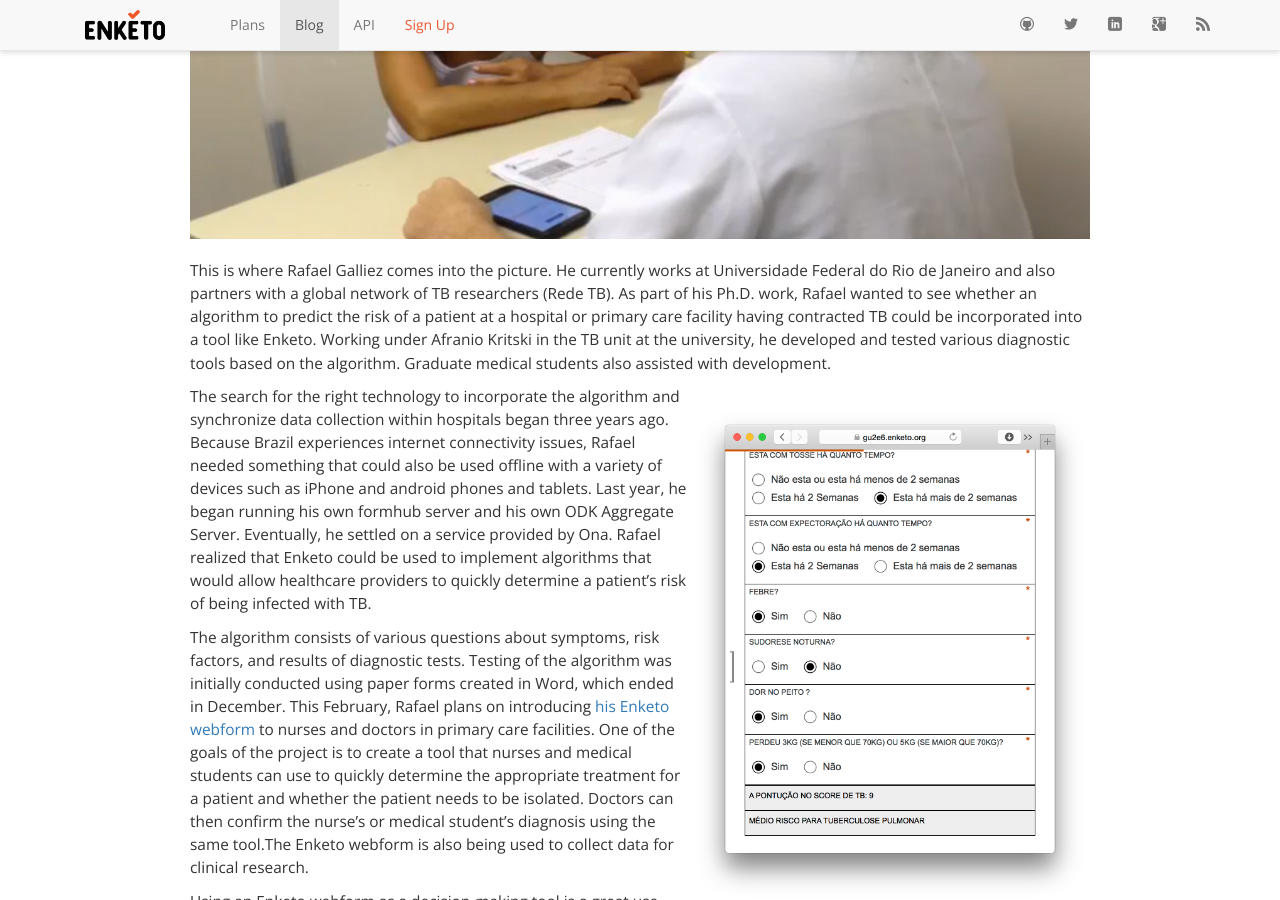
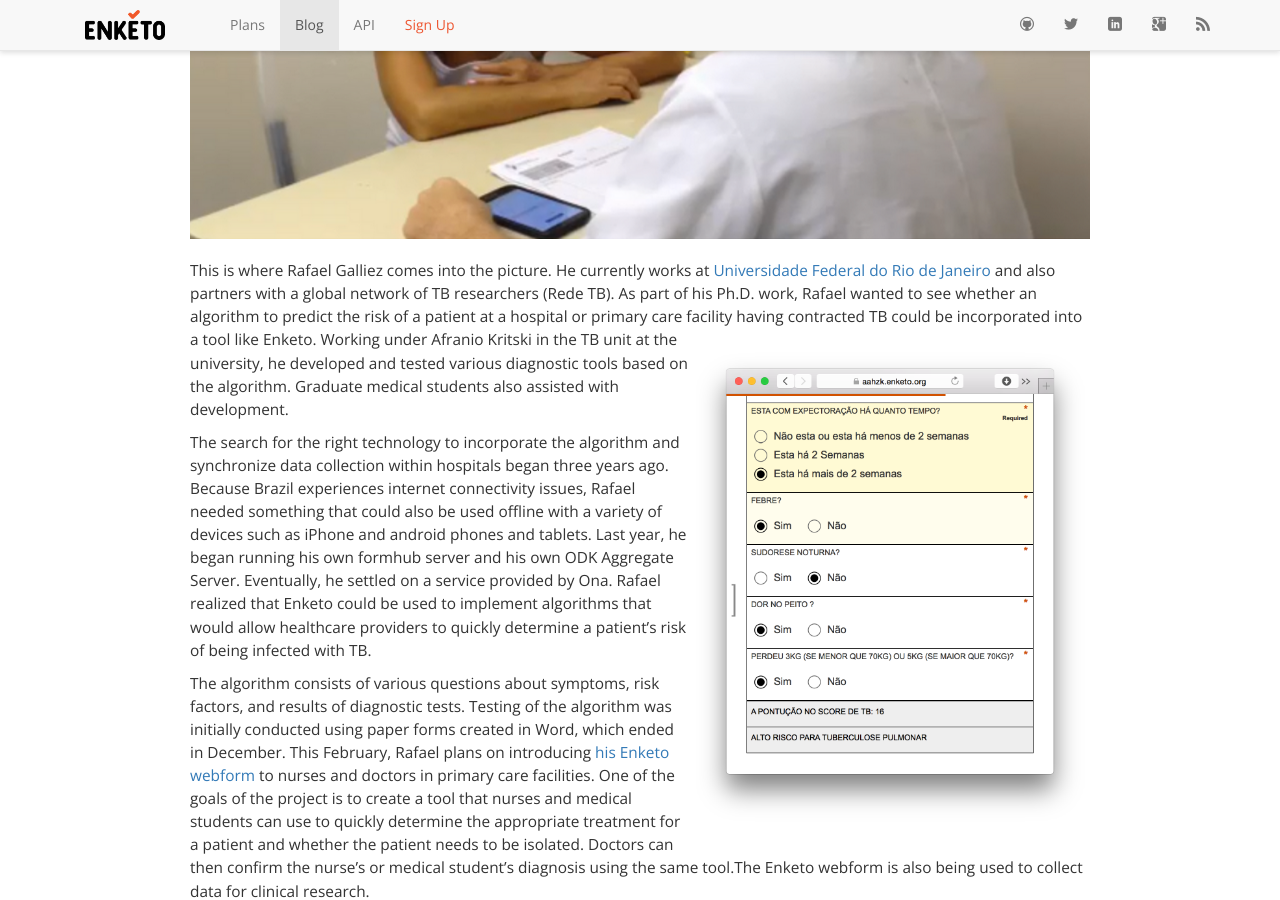
Before and after one commit to enketo/blog, a Jekyll site: the page built from _posts/2015-01-27-enketo-tbc.md, in a window 1280 px wide and 900 px high, scrolled down 491 px. Built offline with Jekyll 4.4.1, drawn with Linux system fonts in a browser that asks for light colours; nearby versions of some CDN libraries; Markdown is read by kramdown in place of the engine named in the settings; comment, search, counter and statistics services are not loaded.

Commit message:
updated tbc post

```diff
--- a/_posts/2015-01-27-enketo-tbc.md
+++ b/_posts/2015-01-27-enketo-tbc.md
@@ -11,14 +11,16 @@
 
 Using an innovative approach, Enketo is being used as a diagnostic tool in the fight against tuberculosis. In Brazil in 2013, 57 people in 100,000 had tuberculosis (TB) according to the World Health Organization. Complicating the picture, TB accounts for the majority of deaths in patients that also have HIV. Clearly, detection of TB is critical for health care providers at primary care facilities and hospitals.
 
-[![Rafael](../files/2015/01/rafael.png "Rafael using Enketo form as diagnostic tool for tuberculosis")](https://aaaaa.enketo.org/webform)
+[![Rafael](../files/2015/01/rafael.png "Rafael using Enketo form as diagnostic tool for tuberculosis")](https://k6iut.enketo.org/webform)
 
-This is where Rafael Galliez comes into the picture. He currently works at Universidade Federal do Rio de Janeiro and also partners with a global network of TB researchers (Rede TB). As part of his Ph.D. work, Rafael wanted to see whether an algorithm to predict the risk of a patient at a hospital or primary care facility having contracted TB could be incorporated into a tool like Enketo. Working under Afranio Kritski in the TB unit at the university, he developed and tested various diagnostic tools based on the algorithm. Graduate medical students also assisted with development.
+This is where Rafael Galliez comes into the picture. He currently works at [Universidade Federal do Rio de Janeiro](http://www.ufrj.br/) and also partners with a global network of TB researchers (Rede TB). As part of his Ph.D. work, Rafael wanted to see whether an algorithm to predict the risk of a patient at a hospital or primary care facility having contracted TB could be incorporated into a tool like Enketo. <a href="https://aahzk.enketo.org/webform" style="float:right; max-width: 400px; margin-top:0;"><img src="../files/2015/01/tbc-score-screenshot.png" title="Screenshot of Form used as a tool to calculate a tuberculosis risk score" alt="TBC form"/></a> Working under Afranio Kritski in the TB unit at the university, he developed and tested various diagnostic tools based on the algorithm. Graduate medical students also assisted with development.
 
-<a href="https://aaaaa.enketo.org/webform" style="float:right; max-width: 400px;"><img src="../files/2015/01/tbc-form-screenshot.png" title="Screenshot of Form used as diagnostic tool for tuberculosis" alt="TBC form"/></a>
+
 
 The search for the right technology to incorporate the algorithm and synchronize data collection within hospitals began three years ago. Because Brazil experiences internet connectivity issues, Rafael needed something that could also be used offline with a variety of devices such as iPhone and android phones and tablets. Last year, he began running his own formhub server and his own ODK Aggregate Server. Eventually, he settled on a service provided by Ona. Rafael realized that Enketo could be used to implement algorithms that would allow healthcare providers to quickly determine a patient’s risk of being infected with TB.
 
-The algorithm consists of various questions about symptoms, risk factors, and results of diagnostic tests. Testing of the algorithm was initially conducted using paper forms created in Word, which ended in December. This February, Rafael plans on introducing [his Enketo webform](https://aaaaa.enketo.org/webform) to nurses and doctors in primary care facilities.  One of the goals of the project is to create a tool that nurses and medical students can use to quickly determine the appropriate treatment for a patient and whether the patient needs to be isolated. Doctors can then confirm the nurse’s or medical student’s diagnosis using the same tool.The Enketo webform is also being used to collect data for clinical research.
+The algorithm consists of various questions about symptoms, risk factors, and results of diagnostic tests. Testing of the algorithm was initially conducted using paper forms created in Word, which ended in December. This February, Rafael plans on introducing [his Enketo webform](https://k6iut.enketo.org/webform) to nurses and doctors in primary care facilities. One of the goals of the project is to create a tool that nurses and medical students can use to quickly determine the appropriate treatment for a patient and whether the patient needs to be isolated. Doctors can then confirm the nurse’s or medical student’s diagnosis using the same tool.The Enketo webform is also being used to collect data for clinical research.
+
+<a href="https://k6iut.enketo.org/webform" style="max-width: 500px;"><img src="../files/2015/01/tbc-record-screenshot.png" title="Screenshot of Form used in tuberculosis research" alt="TBC form"/></a>
 
 Using an Enketo webform as a decision-making tool is a great use case that leverages the enormous power of the form format to create forms with complex skip logic. Rafael sees a future for developing these kinds of tools using other models and would like to collaborate with interested parties. He can be contacted at galliez77 @ gmail.com.
```
Also changed, not shown: files/2015/01/tbc-form-screenshot.png (deleted), files/2015/01/tbc-record-screenshot.png (added), files/2015/01/tbc-score-screenshot.png (added).
